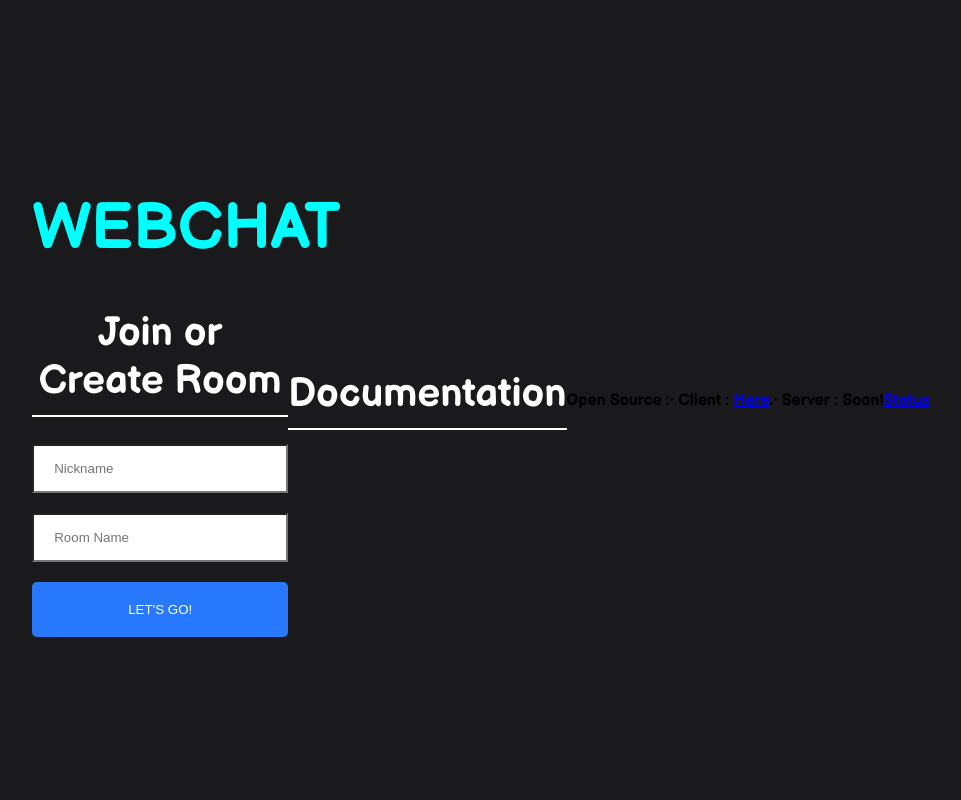
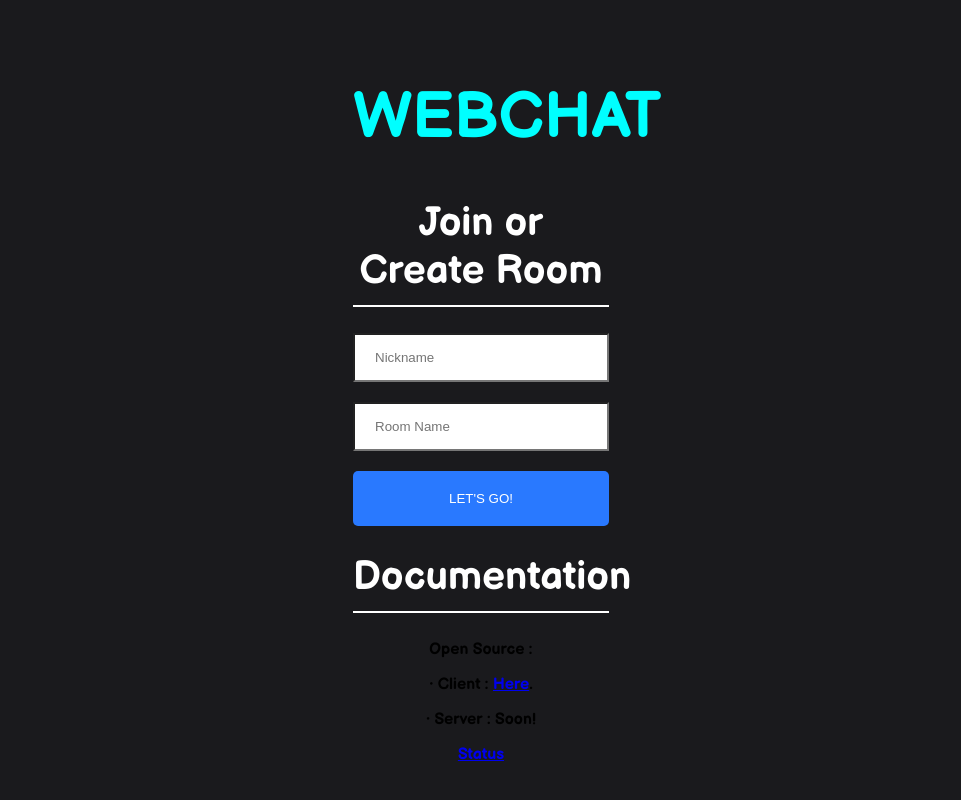
Before and after one commit to Senophyx/pocket-chat-client, a React (Create React App) app: page / in a window 1280 px wide. Shown: the whole page, without its empty margins (159-1120 px from the left). Built offline with nearby package versions, Linux system fonts and the light colour scheme.

Commit message:
Update Join.js

```diff
--- a/src/components/Join/Join.js
+++ b/src/components/Join/Join.js
@@ -28,13 +28,13 @@ export default function SignIn() {
           <button className={'button mt-20'} type="submit">Let's GO!</button>
         </Link>
         <p> </p>
+        <h1 className="heading">Documentation</h1>
+        <p> Open Source :</p>
+        <p>• Client :  <a href="https://github.com/LyQuid12/webchat-client/" target="_blank">Here</a>.</p>
+        <p>• Server : Soon!</p>
+        <p> </p>
+        <a href="https://webchat.betteruptime.com/" target="_blank">Status</a>
       </div>
-       <h1 className="heading">Documentation</h1>
-       <p> Open Source :</p>
-       <p>• Client :  <a href="https://github.com/LyQuid12/webchat-client/" target="_blank">Here</a>.</p>
-       <p>• Server : Soon!</p>
-       <p> </p>
-       <a href="https://webchat.betteruptime.com/" target="_blank">Status</a>
     </div>
   );
 }
```
